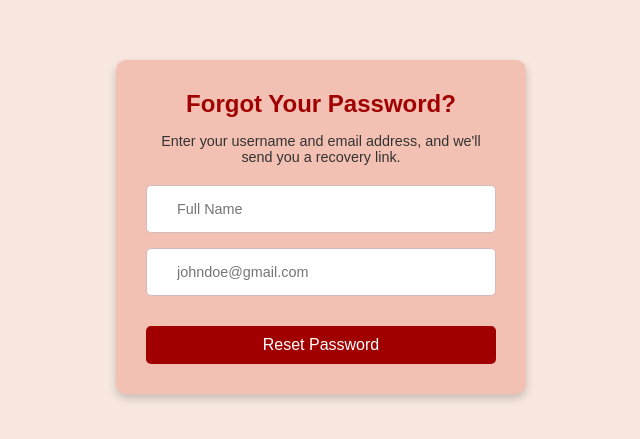
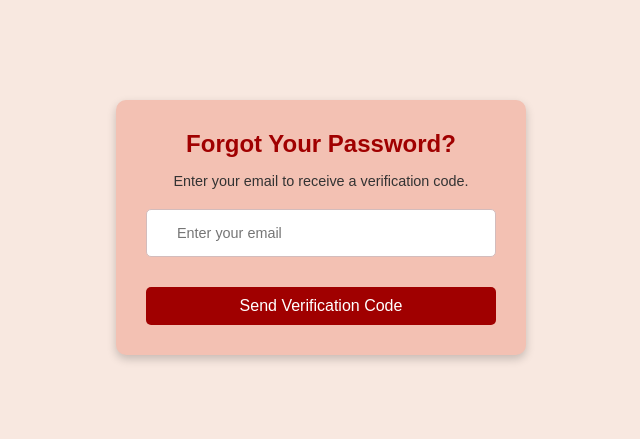
Before and after one commit to ayoubmorchid/bookhaven, a React (Create React App) app: page /forget-password in a window 1280 px wide. Shown: the part 173-612 px from the top of the page, without its empty margins (319-959 px from the left). Built offline with nearby package versions, Linux system fonts and the light colour scheme.

Commit message:
Add a timer to a page ForgetPassword

```diff
--- a/src/pages/ForgetPassword.jsx
+++ b/src/pages/ForgetPassword.jsx
@@ -1,62 +1,49 @@
-import React, { useState } from "react";
+import React, { useState, useEffect } from "react";
 import "../style/ForgetPassword.css";
 
 const ForgetPassword = () => {
-  const [formData, setFormData] = useState({ username: "", email: "" });
+  const [email, setEmail] = useState("");
   const [message, setMessage] = useState("");
   const [error, setError] = useState("");
+  const [timer, setTimer] = useState(0); // عداد بالثواني
+  const [canResend, setCanResend] = useState(true); // حالة الزر
 
-  const handleChange = (e) => {
-    const { name, value } = e.target;
-    setFormData((prevData) => ({
-      ...prevData,
-      [name]: value,
-    }));
-  };
-
-  const handleSubmit = (e) => {
+  const handleSendCode = (e) => {
     e.preventDefault();
 
-    if (!formData.username || !formData.email) {
-      setError("Both fields are required.");
+    if (!email) {
+      setError("Please enter a valid email.");
       return;
     }
 
-    const emailRegex = /^[^\s@]+@[^\s@]+\.[^\s@]+$/;
-    if (!emailRegex.test(formData.email)) {
-      setError("Please enter a valid email address.");
-      return;
+    setMessage("Verification code sent to your email.");
+    setError("");
+    setCanResend(false);
+    setTimer(60);
+  };
+
+  useEffect(() => {
+    let interval = null;
+
+    if (timer > 0) {
+      interval = setInterval(() => {
+        setTimer((prev) => prev - 1);
+      }, 1000);
+    } else if (timer === 0) {
+      setCanResend(true);
     }
 
-    setError("");
-    setMessage("A recovery link has been sent to your email.");
-  };
+    return () => clearInterval(interval);
+  }, [timer]);
 
   return (
     <div className="forget-password-page">
       <div className="container">
         <h2>Forgot Your Password?</h2>
-        <p>
-          Enter your username and email address, and we'll send you a recovery
-          link.
-        </p>
+        <p>Enter your email to receive a verification code.</p>
         {message && <p className="success-message">{message}</p>}
         {error && <p className="error-message">{error}</p>}
-        <form onSubmit={handleSubmit}>
-          <div className="input-group">
-            <label htmlFor="username">
-              <i className="fa fa-user"></i>
-            </label>
-            <input
-              type="text"
-              id="username"
-              name="username"
-              placeholder="Full Name"
-              value={formData.username}
-              onChange={handleChange}
-              required
-            />
-          </div>
+        <form onSubmit={handleSendCode}>
           <div className="input-group">
             <label htmlFor="email">
               <i className="fa fa-envelope"></i>
@@ -64,15 +51,14 @@ const ForgetPassword = () => {
             <input
               type="email"
               id="email"
-              name="email"
-              placeholder="johndoe@gmail.com"
-              value={formData.email}
-              onChange={handleChange}
+              placeholder="Enter your email"
+              value={email}
+              onChange={(e) => setEmail(e.target.value)}
               required
             />
           </div>
-          <button type="submit" className="reset-button">
-            Reset Password
+          <button type="submit" className="reset-button" disabled={!canResend}>
+            {canResend ? "Send Verification Code" : `Resend in ${timer}s`}
           </button>
         </form>
       </div>
```
